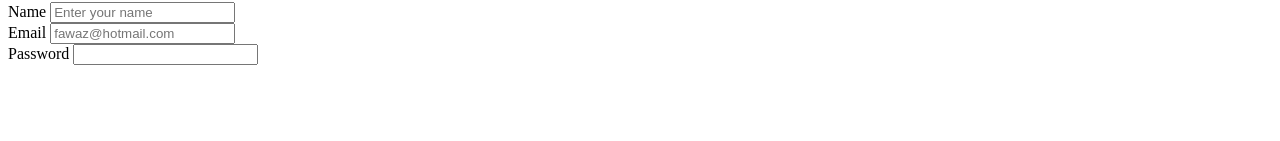
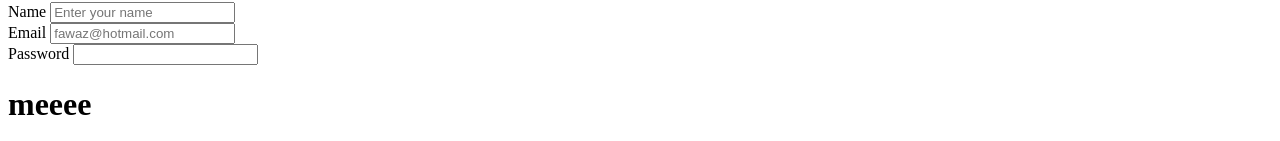
Before and after one commit to Whereisade/First-html, a plain HTML site: page index.html in a window 1280 px wide. Shown: the part 1037-1178 px from the top of the page. Before the commit the page ends 1110 px from the top, so only its background shows below. Drawn offline with Linux system fonts and the light colour scheme.

Commit message:
added me

```diff
--- a/index.html
+++ b/index.html
@@ -89,6 +89,7 @@
 
 
     </form>
+    <h1>meeee</h1>
 
 </body>
 </html>
```
